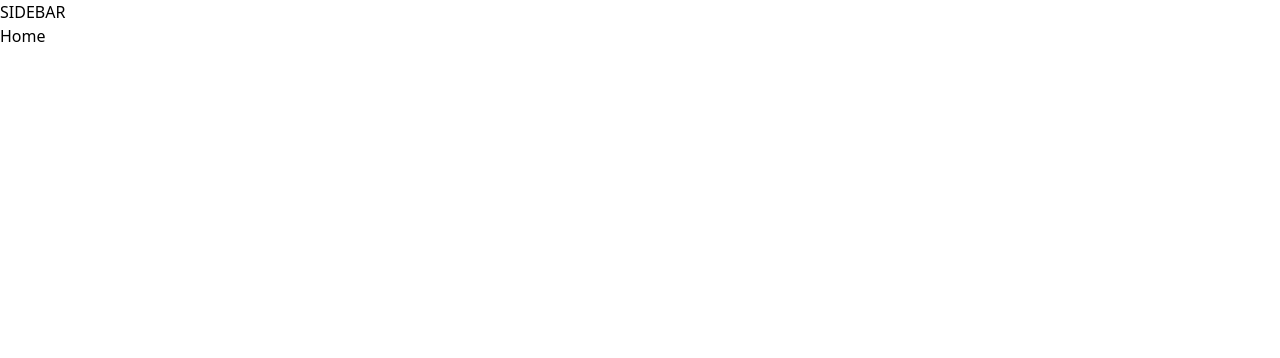
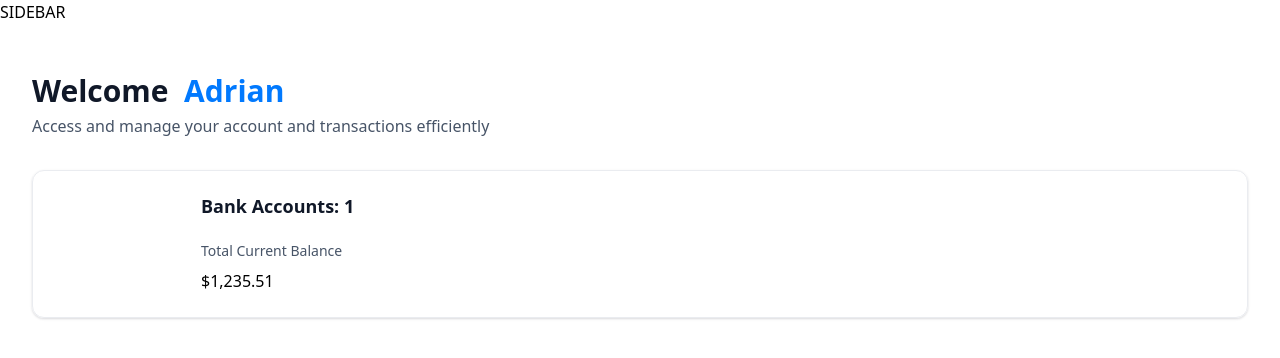
Before and after one commit to lichader/my-banking, a Next.js app: page / in a window 1280 px wide. Shown: the top 358 px of the page. Built offline with nearby package versions, Linux system fonts and the light colour scheme.

Commit message:
home page ui section done. Next one is sidebar

```diff
--- a/app/(root)/page.tsx
+++ b/app/(root)/page.tsx
@@ -1,10 +1,27 @@
+import HeaderBox from "@/components/HeaderBox";
+import TotalBalanceBox from "@/components/TotalBalanceBox";
 import React from "react";
 
 const Home = () => {
+  const loggedIn = { firstName: "Adrian" };
   return (
-    <div>
-      <h1>Home</h1>
-    </div>
+    <section className="home">
+      <div className="home-content">
+        <header className="home-header">
+          <HeaderBox
+            type="greeting"
+            title="Welcome"
+            user={loggedIn?.firstName || "Guest"}
+            subtext="Access and manage your account and transactions efficiently"
+          />
+          <TotalBalanceBox
+            accounts={[]}
+            totalBanks={1}
+            totalCurrentBalance={1235.51}
+          />
+        </header>
+      </div>
+    </section>
   );
 };
 
--- /dev/null
+++ b/components/AnimatedCounter.tsx
@@ -0,0 +1,13 @@
+"use client";
+
+import CountUp from "react-countup";
+
+const AnimatedCounter = ({ amount }: { amount: number }) => {
+  return (
+    <div className="w-full">
+      <CountUp decimals={2} decimal="." prefix="$" end={amount} />
+    </div>
+  );
+};
+
+export default AnimatedCounter;
--- /dev/null
+++ b/components/HeaderBox.tsx
@@ -0,0 +1,22 @@
+import React from "react";
+
+const HeaderBox = ({
+  type = "title",
+  title,
+  user,
+  subtext,
+}: HeaderBoxProps) => {
+  return (
+    <div className="header-box">
+      <h1 className="header-box-title">
+        {title}
+        {type === "greeting" && (
+          <span className="text-bankGradient"> &nbsp;{user} </span>
+        )}
+      </h1>
+      <p className="header-box-subtext">{subtext}</p>
+    </div>
+  );
+};
+
+export default HeaderBox;
--- /dev/null
+++ b/components/TotalBalanceBox.tsx
@@ -0,0 +1,25 @@
+import { formatAmount } from "@/lib/utils";
+import React from "react";
+import AnimatedCounter from "./AnimatedCounter";
+
+const TotalBalanceBox = ({
+  accounts = [],
+  totalBanks,
+  totalCurrentBalance,
+}: TotlaBalanceBoxProps) => {
+  return (
+    <section className="total-balance">
+      <div className="total-balance-chart">{/* DoughnutChart */}</div>
+
+      <div className="flex flex-col gap-6">
+        <h2 className="header-2">Bank Accounts: {totalBanks}</h2>
+        <div className="flex flex-col gap-2">
+          <p className="total-balance-label"> Total Current Balance </p>
+          <AnimatedCounter amount={totalCurrentBalance} />
+        </div>
+      </div>
+    </section>
+  );
+};
+
+export default TotalBalanceBox;
--- a/package.json
+++ b/package.json
@@ -14,7 +14,9 @@
     "clsx": "^2.1.1",
     "lucide-react": "^0.447.0",
     "next": "14.2.14",
+    "query-string": "^9.1.0",
     "react": "^18",
+    "react-countup": "^6.5.3",
     "react-dom": "^18",
     "tailwind-merge": "^2.5.3",
     "tailwindcss-animate": "^1.0.7"
```
Also changed, not shown: 1 other file (tests, documents, lock files or other folders).
